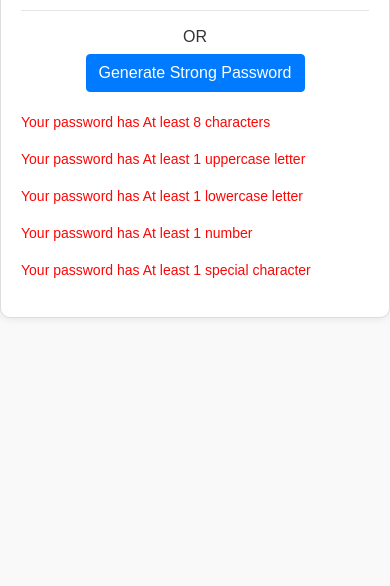
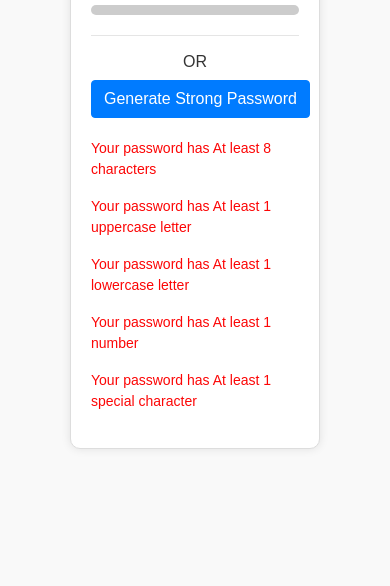
Before and after one commit to iamissifu/password_strength_checker, a plain HTML site: page index.html in a window 390 px wide. Shown: the part 258-844 px from the top of the page. Drawn offline with nearby package versions, Linux system fonts and the light colour scheme.

Commit message:
added responsive view for mobile

```diff
--- a/style.css
+++ b/style.css
@@ -1,12 +1,31 @@
-   /* Simple and bright design */
-   body {
+/* Simple and bright design */
+
+/* Global styles */
+body {
     background-color: #f9f9f9;
     font-family: Arial, sans-serif;
+    font-size: 16px; /* added a default font size */
   }
-  h6{
+
+  /* Responsive typography */
+  @media (max-width: 768px) { /* tablet */
+    body {
+      font-size: 14px;
+    }
+  }
+
+  @media (max-width: 480px) { /* mobile */
+    body {
+      font-size: 12px;
+    }
+  }
+
+  h6 {
     color: #333;
     text-align: center;
   }
+
+  /* Container styles */
   .container {
     max-width: 400px;
     margin: 40px auto;
@@ -16,30 +35,56 @@
     border-radius: 10px;
     box-shadow: 0 0 10px rgba(0, 0, 0, 0.1);
   }
+
+  /* Responsive container styles */
+  @media (max-width: 768px) { /* tablet */
+    .container {
+      max-width: 300px;
+      margin: 20px auto;
+    }
+  }
+
+  @media (max-width: 480px) { /* mobile */
+    .container {
+      max-width: 250px;
+      margin: 10px auto;
+    }
+  }
+
+  /* Form group styles */
   .form-group {
     margin-bottom: 20px;
   }
+
+  /* Password policies styles */
   .password-policies {
     margin-top: 20px;
   }
+
   .password-policy {
     font-size: 14px;
     color: #fc0606;
   }
+
   .password-policy.met {
-  color: green;
-}
+    color: green;
+  }
+
+  /* Password strength bar styles */
   #password-strength-bar {
     height: 10px;
     border-radius: 5px;
     background-color: #ccc;
     overflow: hidden;
   }
+
   #password-strength-bar-inner {
     height: 100%;
     background-color: #337ab7;
     transition: width 0.5s;
   }
+
+  /* Password alert styles */
   #password-alert {
     font-size: 14px;
     color: #FF9800;
```
